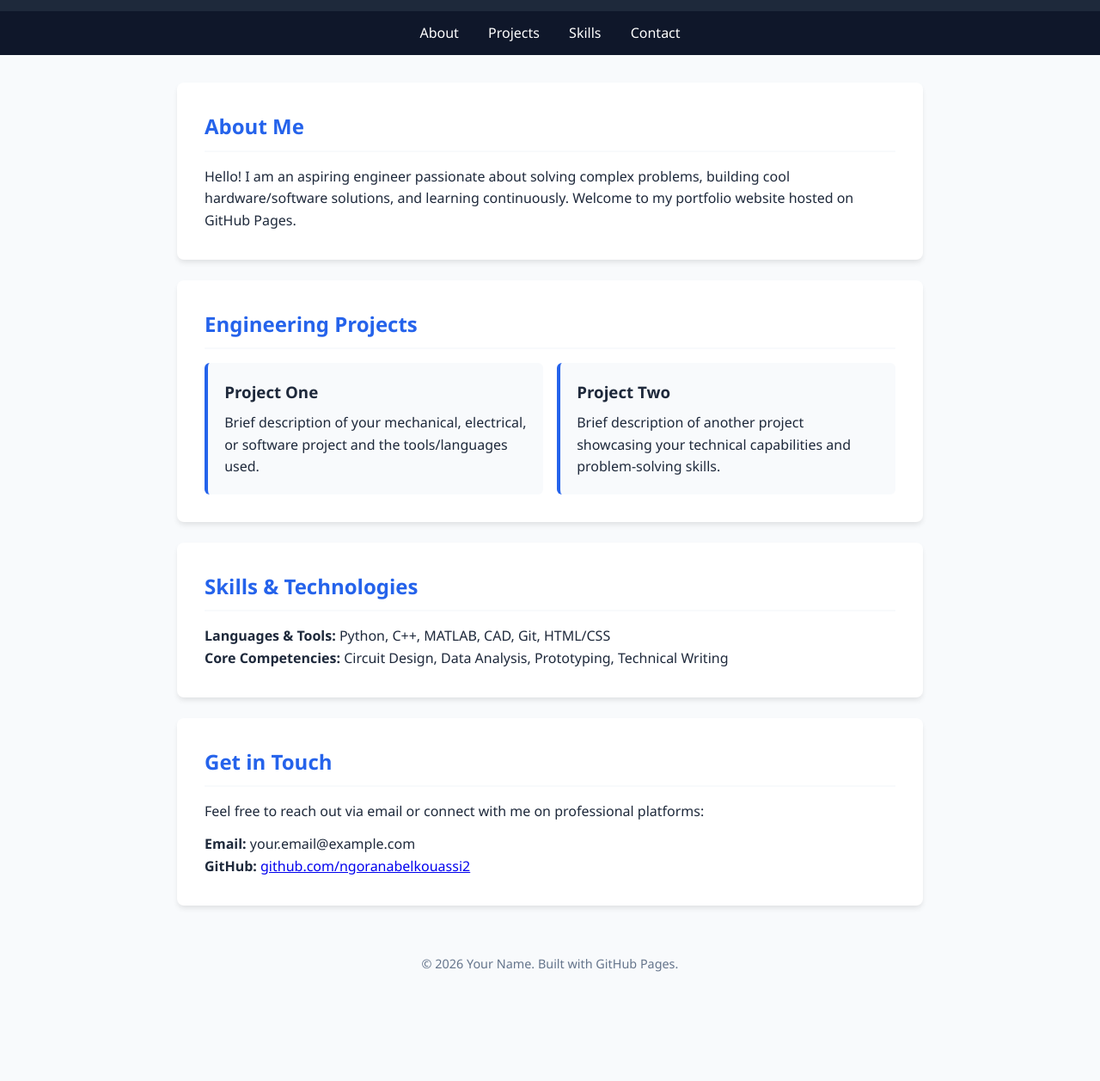
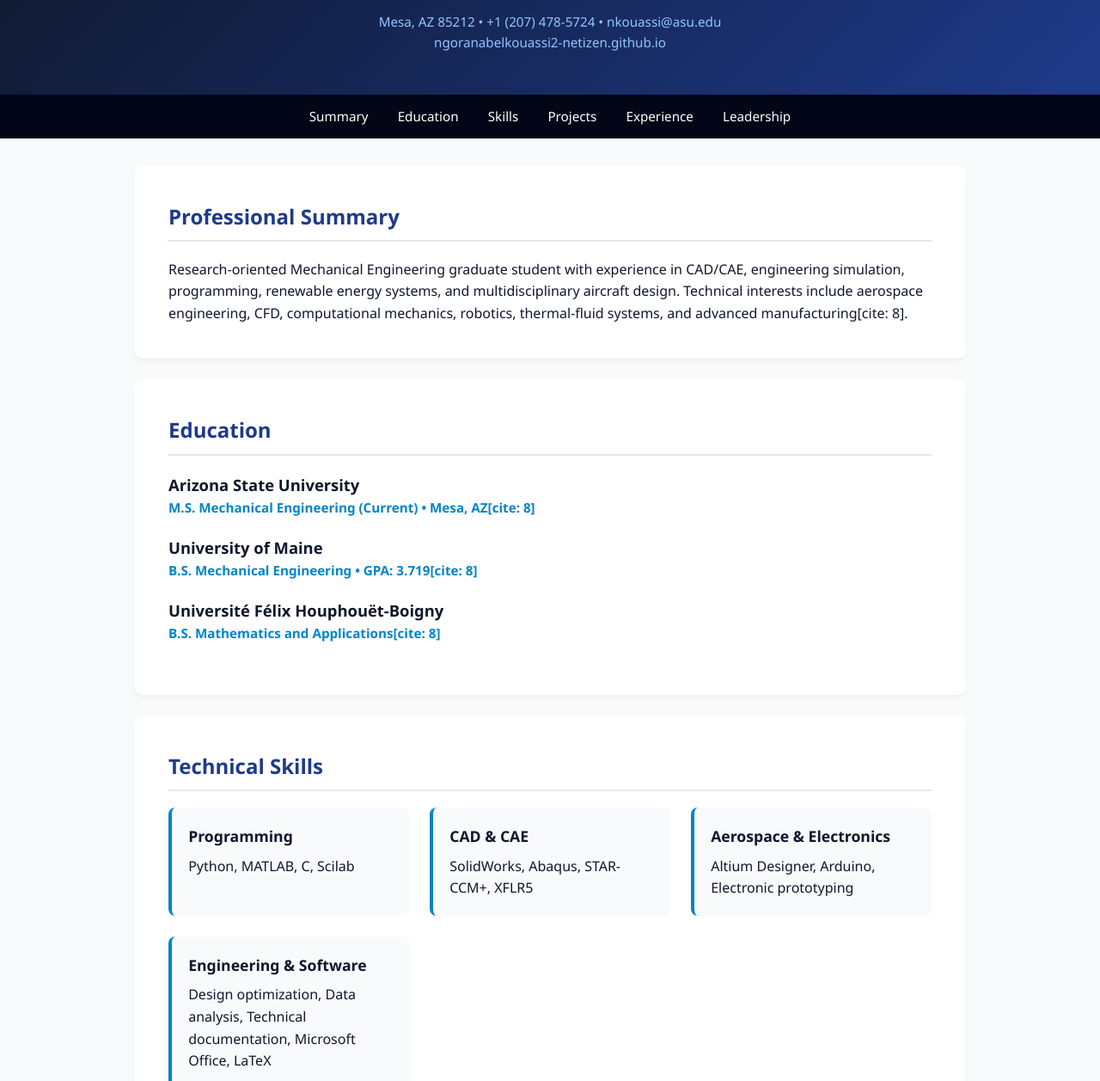
Before and after one commit to Ngoran81/ngoranabelkouassi2.github.io, a plain HTML site: page index.html in a window 1280 px wide. Shown: the part 151-1408 px from the top of the page at 86% size. Before the commit the page ends 1307 px from the top, so only its background shows below. Drawn offline with Linux system fonts and the light colour scheme.

Commit message:
Revamp portfolio webpage with new sections and styles
Updated the title and improved the layout and styling of the portfolio webpage. Added sections for education, technical skills, professional experience, and leadership.

```diff
--- a/index.html
+++ b/index.html
@@ -3,13 +3,15 @@
 <head>
     <meta charset="UTF-8">
     <meta name="viewport" content="width=device-width, initial-scale=1.0">
-    <title>My Engineering Portfolio</title>
+    <title>Kouassi Ngoran Abel | Mechanical Engineer Portfolio</title>
     <style>
         :root {
-            --primary: #2563eb;
-            --dark: #1e293b;
+            --primary: #1e3a8a;
+            --secondary: #0284c7;
+            --dark: #0f172a;
             --light: #f8fafc;
             --gray: #64748b;
+            --card-bg: #ffffff;
         }
         * {
             margin: 0;
@@ -23,9 +25,9 @@
             line-height: 1.6;
         }
         header {
-            background: var(--dark);
+            background: linear-gradient(135deg, var(--dark), var(--primary));
             color: white;
-            padding: 2rem 1rem;
+            padding: 3rem 1rem;
             text-align: center;
         }
         header h1 {
@@ -33,60 +35,126 @@
             margin-bottom: 0.5rem;
         }
         header p {
-            color: #94a3b8;
+            color: #cbd5e1;
             font-size: 1.1rem;
+            max-width: 700px;
+            margin: 0 auto 1rem auto;
+        }
+        .contact-info {
+            font-size: 0.95rem;
+            color: #93c5fd;
+        }
+        .contact-info a {
+            color: #93c5fd;
+            text-decoration: none;
+        }
+        .contact-info a:hover {
+            text-decoration: underline;
         }
         nav {
-            background: #0f172a;
+            background: #020617;
             color: white;
             padding: 0.8rem;
             text-align: center;
+            position: sticky;
+            top: 0;
+            z-index: 1000;
         }
         nav a {
             color: white;
             text-decoration: none;
             margin: 0 15px;
             font-weight: 500;
+            font-size: 0.95rem;
         }
         nav a:hover {
-            color: var(--primary);
+            color: var(--secondary);
         }
         .container {
-            max-width: 900px;
+            max-width: 1000px;
             margin: 2rem auto;
             padding: 0 1rem;
         }
         section {
-            background: white;
-            padding: 2rem;
+            background: var(--card-bg);
+            padding: 2.5rem;
             margin-bottom: 1.5rem;
-            border-radius: 8px;
-            box-shadow: 0 4px 6px -1px rgb(0 0 0 / 0.1);
+            border-radius: 10px;
+            box-shadow: 0 4px 6px -1px rgb(0 0 0 / 0.05);
         }
         section h2 {
             color: var(--primary);
-            margin-bottom: 1rem;
-            border-bottom: 2px solid var(--light);
+            margin-bottom: 1.2rem;
+            border-bottom: 2px solid #e2e8f0;
             padding-bottom: 0.5rem;
+            font-size: 1.5rem;
         }
-        .project-grid {
+        .skills-grid {
             display: grid;
-            grid-template-columns: repeat(auto-fit, minmax(250px, 1fr));
-            gap: 1rem;
+            grid-template-columns: repeat(auto-fit, minmax(280px, 1fr));
+            gap: 1.5rem;
             margin-top: 1rem;
+        }
+        .skill-category {
+            background: var(--light);
+            padding: 1.2rem;
+            border-radius: 8px;
+            border-left: 4px solid var(--secondary);
+        }
+        .skill-category h3 {
+            font-size: 1.1rem;
+            margin-bottom: 0.5rem;
+            color: var(--dark);
         }
         .project-card {
             background: var(--light);
-            padding: 1.2rem;
-            border-radius: 6px;
+            padding: 1.5rem;
+            border-radius: 8px;
             border-left: 4px solid var(--primary);
+            margin-bottom: 1rem;
         }
         .project-card h3 {
+            color: var(--primary);
             margin-bottom: 0.5rem;
+        }
+        .project-card ul {
+            margin-left: 1.2rem;
+            margin-top: 0.5rem;
+        }
+        .project-card li {
+            margin-bottom: 0.3rem;
+            color: #334155;
+        }
+        .experience-item, .education-item {
+            margin-bottom: 1.2rem;
+        }
+        .experience-item h3, .education-item h3 {
+            font-size: 1.15rem;
+            color: var(--dark);
+        }
+        .subtitle {
+            font-weight: 600;
+            color: var(--secondary);
+            font-size: 0.95rem;
+            margin-bottom: 0.3rem;
+        }
+        .tags-container {
+            display: flex;
+            flex-wrap: wrap;
+            gap: 0.5rem;
+            margin-top: 0.8rem;
+        }
+        .tag {
+            background: #e0f2fe;
+            color: #0369a1;
+            padding: 0.3rem 0.8rem;
+            border-radius: 20px;
+            font-size: 0.85rem;
+            font-weight: 500;
         }
         footer {
             text-align: center;
-            padding: 1.5rem;
+            padding: 2rem;
             color: var(--gray);
             font-size: 0.9rem;
         }
@@ -95,55 +163,126 @@
 <body>
 
     <header>
-        <h1> KOUASSI NGORAN ABEL </h1>
-        <p> Mechanical Engineer & Innovator</p>
+        <h1>Kouassi Ngoran Abel</h1>
+        <p>M.S. Mechanical Engineering Graduate Student | Arizona State University</p>
+        <div class="contact-info">
+            Mesa, AZ 85212 &bull; +1 (207) 478-5724 &bull; nkouassi@asu.edu<br>
+            <a href="https://ngoranabelkouassi2-netizen.github.io" target="_blank">ngoranabelkouassi2-netizen.github.io</a>
+        </div>
     </header>
 
     <nav>
-        <a href="#about">About</a>
+        <a href="#about">Summary</a>
+        <a href="#education">Education</a>
+        <a href="#skills">Skills</a>
         <a href="#projects">Projects</a>
-        <a href="#skills">Skills</a>
-        <a href="#contact">Contact</a>
+        <a href="#experience">Experience</a>
+        <a href="#leadership">Leadership</a>
     </nav>
 
     <div class="container">
+        <!-- Professional Summary -->
         <section id="about">
-            <h2>About Me</h2>
-            <p>Hello! I am an aspiring engineer passionate about solving complex problems, building cool hardware/software solutions, and learning continuously. Welcome to my portfolio website hosted on GitHub Pages.</p>
+            <h2>Professional Summary</h2>
+            <p>Research-oriented Mechanical Engineering graduate student with experience in CAD/CAE, engineering simulation, programming, renewable energy systems, and multidisciplinary aircraft design. Technical interests include aerospace engineering, CFD, computational mechanics, robotics, thermal-fluid systems, and advanced manufacturing[cite: 8].</p>
         </section>
 
-        <section id="projects">
-            <h2>Engineering Projects</h2>
-            <div class="project-grid">
-                <div class="project-card">
-                    <h3>Project One</h3>
-                    <p>Brief description of your mechanical, electrical, or software project and the tools/languages used.</p>
+        <!-- Education -->
+        <section id="education">
+            <h2>Education</h2>
+            <div class="education-item">
+                <h3>Arizona State University</h3>
+                <div class="subtitle">M.S. Mechanical Engineering (Current) &bull; Mesa, AZ[cite: 8]</div>
+            </div>
+            <div class="education-item" style="margin-top: 1rem;">
+                <h3>University of Maine</h3>
+                <div class="subtitle">B.S. Mechanical Engineering &bull; GPA: 3.719[cite: 8]</div>
+            </div>
+            <div class="education-item" style="margin-top: 1rem;">
+                <h3>Université Félix Houphouët-Boigny</h3>
+                <div class="subtitle">B.S. Mathematics and Applications[cite: 8]</div>
+            </div>
+        </section>
+
+        <!-- Technical Skills -->
+        <section id="skills">
+            <h2>Technical Skills</h2>
+            <div class="skills-grid">
+                <div class="skill-category">
+                    <h3>Programming</h3>
+                    <p>Python, MATLAB, C, Scilab</p>
                 </div>
-                <div class="project-card">
-                    <h3>Project Two</h3>
-                    <p>Brief description of another project showcasing your technical capabilities and problem-solving skills.</p>
+                <div class="skill-category">
+                    <h3>CAD & CAE</h3>
+                    <p>SolidWorks, Abaqus, STAR-CCM+, XFLR5</p>
+                </div>
+                <div class="skill-category">
+                    <h3>Aerospace & Electronics</h3>
+                    <p>Altium Designer, Arduino, Electronic prototyping</p>
+                </div>
+                <div class="skill-category">
+                    <h3>Engineering & Software</h3>
+                    <p>Design optimization, Data analysis, Technical documentation, Microsoft Office, LaTeX</p>
                 </div>
             </div>
         </section>
 
-        <section id="skills">
-            <h2>Skills & Technologies</h2>
-            <p><strong>Languages & Tools:</strong> Python, C++, MATLAB, CAD, Git, HTML/CSS</p>
-            <p><strong>Core Competencies:</strong> Circuit Design, Data Analysis, Prototyping, Technical Writing</p>
+        <!-- Engineering Projects -->
+        <section id="projects">
+            <h2>Engineering Projects</h2>
+            <div class="project-card">
+                <h3>Design-Build-Fly (DBF) Capstone Project</h3>
+                <div class="subtitle">Role: Time & Optimization Manager</div>
+                <ul>
+                    <li>Managed project timing and optimization activities for an aircraft design project[cite: 8].</li>
+                    <li>Produced CAD models and supported aerodynamic design optimization[cite: 8].</li>
+                    <li>Collaborated with a multidisciplinary engineering team to improve design performance[cite: 8].</li>
+                </ul>
+            </div>
         </section>
 
-        <section id="contact">
-            <h2>Get in Touch</h2>
-            <p>Feel free to reach out via email or connect with me on professional platforms:</p>
-            <p style="margin-top: 0.8rem;">
-                <strong>Email:</strong> your.email@example.com<br>
-                <strong>GitHub:</strong> <a href="https://github.com/ngoranabelkouassi2" target="_blank">github.com/ngoranabelkouassi2</a>
-            </p>
+        <!-- Professional Experience -->
+        <section id="experience">
+            <h2>Professional Experience</h2>
+            <div class="experience-item">
+                <h3>Facilities Management - Carpentry Shop</h3>
+                <div class="subtitle">Building Maintenance & Construction</div>
+                <p>Performed building maintenance, custom furniture design, and HVAC installation[cite: 8].</p>
+            </div>
+            <div class="experience-item" style="margin-top: 1.5rem;">
+                <h3>Roi Energy Solar</h3>
+                <div class="subtitle">Solar Energy Technician</div>
+                <p>Installed and maintained photovoltaic systems; configured inverters and diagnosed battery systems[cite: 8].</p>
+            </div>
+        </section>
+
+        <!-- Leadership & Research Interests -->
+        <section id="leadership">
+            <h2>Leadership, Memberships & Research</h2>
+            <div class="experience-item">
+                <h3>Academic Tutoring & Community Service</h3>
+                <p><strong>Academic Tutor:</strong> TRIO SSS, ENCORPS, Knack[cite: 8]</p>
+                <p><strong>Professional Memberships:</strong> AIAA, Tau Beta Pi, Golden Key[cite: 8]</p>
+                <p><strong>Service:</strong> LEKO NGO - Education & Green Energy[cite: 8]</p>
+            </div>
+            <div style="margin-top: 1.5rem;">
+                <h3>Research Interests</h3>
+                <div class="tags-container">
+                    <span class="tag">Aerospace Engineering</span>
+                    <span class="tag">Aircraft Design</span>
+                    <span class="tag">CFD</span>
+                    <span class="tag">Computational Mechanics</span>
+                    <span class="tag">Robotics</span>
+                    <span class="tag">Thermal-Fluid Systems</span>
+                    <span class="tag">Advanced Manufacturing</span>
+                    <span class="tag">Materials</span>
+                </div>
+            </div>
         </section>
     </div>
 
     <footer>
-        <p>&copy; 2026 Your Name. Built with GitHub Pages.</p>
+        <p>&copy; 2026 Kouassi Ngoran Abel. Built with GitHub Pages.</p>
     </footer>
 
 </body>
```
